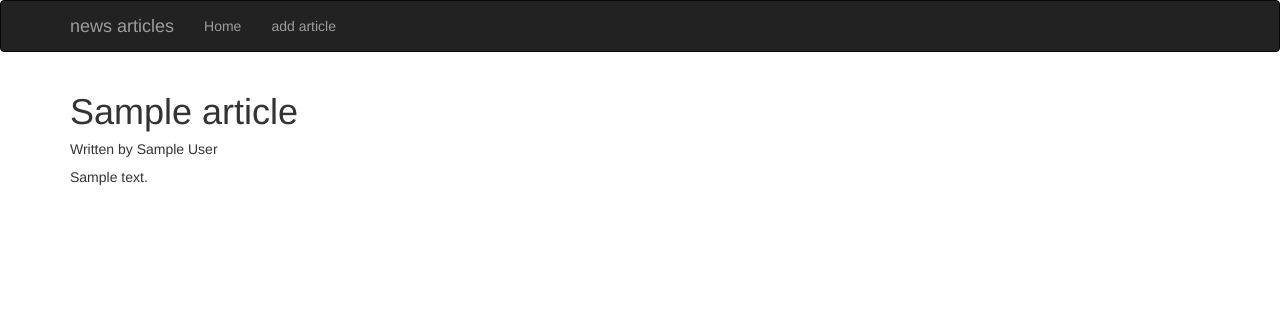
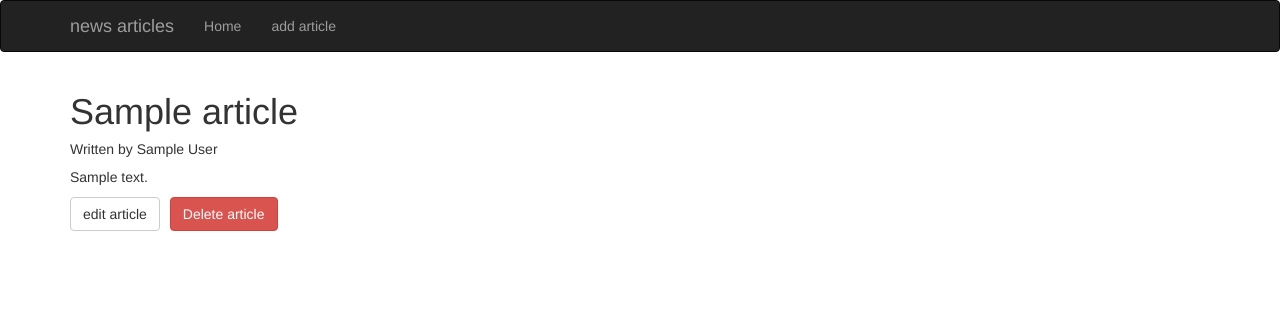
Before and after one commit to creativecoderbrad/traverse-from-scratch, a Node server app: page /article/600000000000000000000001 in a window 1280 px wide. Shown: the top 312 px of the page. Run offline with Node 20, Linux system fonts and the light colour scheme; tables that the repository leaves empty hold one stand-in row (values such as "Sample post"); some libraries are stand-ins or nearby versions.

Commit message:
added update and delete functionality

```diff
--- a/public/client.css
+++ b/public/css/client.css
@@ -6,6 +6,12 @@
   margin-bottom: 20px;
 }
 
+
+/* single article page */
+
+.delete-article {
+margin-left: 10px;
+}
 
 /* add article page */
 
--- /dev/null
+++ b/public/js/client.js
@@ -0,0 +1,22 @@
+
+
+$(document).ready(function() {
+  $('.delete-article').on('click', function(e) {
+    $target = $(e.target);
+    const id = $target.attr('data-id');
+
+    $.ajax({
+      type: 'DELETE',
+      url: '/article/' +id,
+      success: function(response) {
+        alert('deleting article post');
+        window.location.href = '/';
+
+      },
+      failure: function(err) {
+        console.log(err)
+      }
+    })
+
+  })
+});
--- a/server.js
+++ b/server.js
@@ -57,7 +57,6 @@ app.get('/', function(req, res){
 });
 
 // get single article
-
 app.get('/article/:id', function(req, res){
   Article.findById(req.params.id, function(err, article) {
     res.render('article', {
@@ -91,6 +90,51 @@ app.post('/articles/add', function(req, res) {
   })
 });
 
+// edit form
+app.get('/article/edit/:id', function(req, res){
+  Article.findById(req.params.id, function(err, article) {
+    res.render('edit_article', {
+      title: 'Edit article',
+      article: article
+    });
+  });
+})
+
+// update submit route
+app.post('/articles/edit/:id', function(req, res) {
+  let article = {};
+  //retrieve our json
+  article.title = req.body.title;
+  article.author = req.body.author;
+  article.body = req.body.body;
+
+  let query = { _id:req.params.id}
+
+  Article.update(query, article, function(err){
+    if (err) {
+    console.log(err)
+    }
+    else {
+    res.redirect('/');
+    }
+  })
+});
+
+// delete article request
+
+app.delete('/article/:id', function(req, res) {
+
+  let query = {_id:req.params.id}
+
+  Article.remove(query, function(err){
+    if (err) {
+    console.log(err)
+    }
+    res.send('success');
+  });
+
+});
+
 
 // start our server
 app.listen(3000, function() {
--- a/views/article.pug
+++ b/views/article.pug
@@ -5,3 +5,5 @@ block content
   h1= article.title
   h5 Written by #{ article.author}
   p= article.body
+  a.btn.btn-default(href='/article/edit/' +article._id ) edit article
+  a.btn.btn-danger.delete-article(href='#', data-id=article._id) Delete article
--- a/views/layout.pug
+++ b/views/layout.pug
@@ -4,7 +4,7 @@ html
   head
     title mean from scratch
     link(rel='stylesheet' href='/bower_components/bootstrap/dist/css/bootstrap.css')
-    link(rel='stylesheet' href='/client.css')
+    link(rel='stylesheet' href='/css/client.css')
   body
 
     nav.navbar.navbar-inverse.navbar
@@ -32,3 +32,4 @@ html
           p copyright &copy; 2017
     script(src='/bower_components/jquery/dist/jquery.js')
     script(src='/bower_components/bootstrap/dist/js/bootstrap.js')
+    script(src='/js/client.js')
```
Also changed, not shown: views/edit_article.pug (added, +19 -0 lines), views/index.pug (line endings or trailing spaces).
